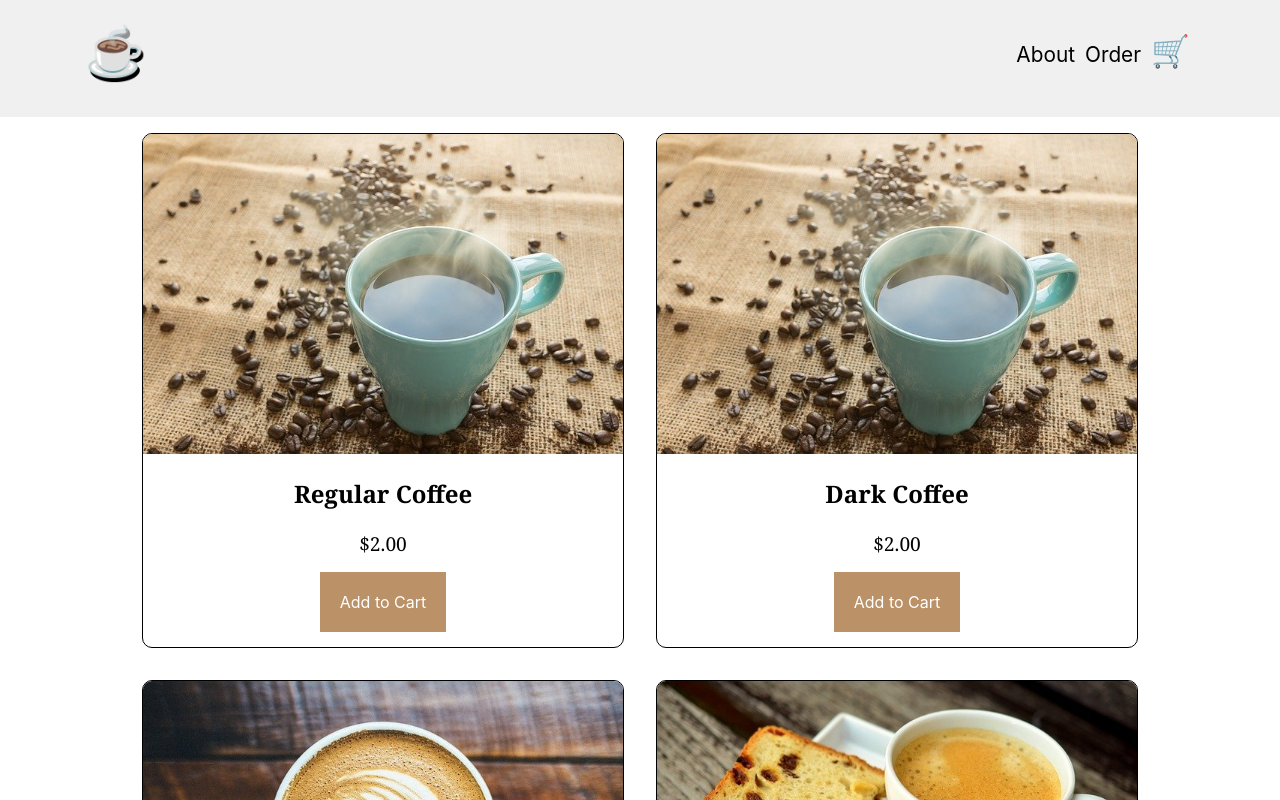
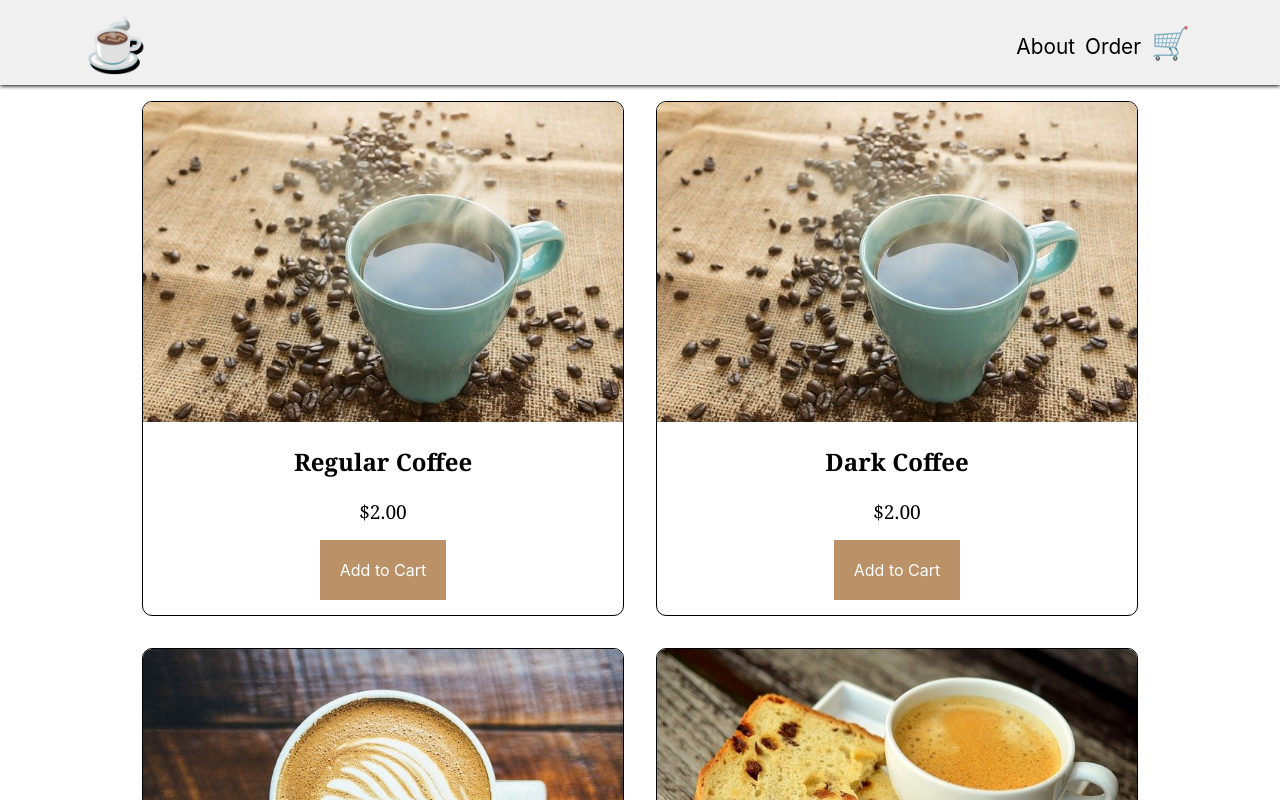
Before and after one commit to aswaff/coffee-shop, a React (Create React App) app: page /order in a window 1280 px wide. Shown: the top 800 px of the page. Built offline with nearby package versions, Linux system fonts and the light colour scheme.

Commit message:
Added more styles to navbar, cleaned styles for cards

```diff
--- a/src/components/card/card.styles.css
+++ b/src/components/card/card.styles.css
@@ -13,10 +13,6 @@
     border-style: solid;
     border-radius: 10px;
     overflow: hidden;
-}
-
-.card-pic {
-
 }
 
 .card-pic img {
--- a/src/components/navbar/navbar.component.styles.css
+++ b/src/components/navbar/navbar.component.styles.css
@@ -5,8 +5,9 @@ a:link {
 .navbar-wrapper {
     display: flex;
     align-items: center;
-    padding: 1em 5em 2em 5em;
+    padding: 0.5em 5em 0.5em 5em;
     background-color: rgb(218 218 218 / 41%);
+    box-shadow: 0px 1px 4px black;
 }
 
 .navbar-logo {
```
